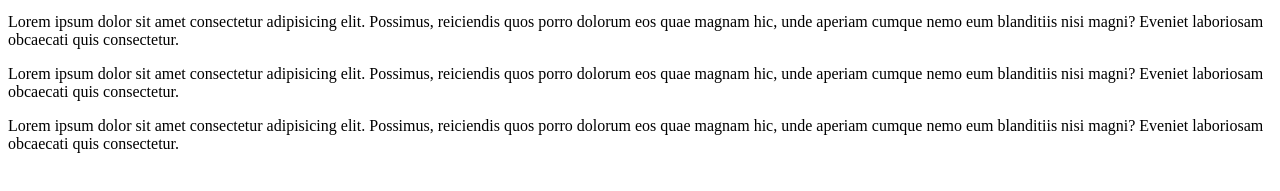
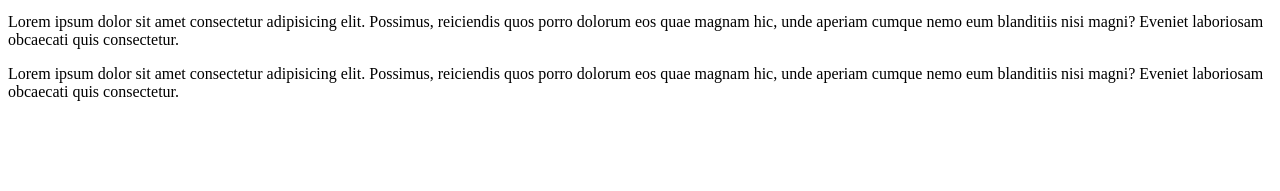
Before and after one commit to andre-febri/website-Hello-World, a plain HTML site: page index.html in a window 1280 px wide. Shown: the part 119-310 px from the top of the page. Drawn offline with Linux system fonts and the light colour scheme.

Commit message:
hapus 1 paragraf

```diff
--- a/index.html
+++ b/index.html
@@ -10,7 +10,5 @@
     <p>Lorem ipsum dolor sit amet consectetur adipisicing elit. Possimus, reiciendis quos porro dolorum eos quae magnam hic, unde aperiam cumque nemo eum blanditiis nisi magni? Eveniet laboriosam obcaecati quis consectetur.</p>
     <p>Lorem ipsum dolor sit amet consectetur adipisicing elit. Possimus, reiciendis quos porro dolorum eos quae magnam hic, unde aperiam cumque nemo eum blanditiis nisi magni? Eveniet laboriosam obcaecati quis consectetur.</p>
     <p>Lorem ipsum dolor sit amet consectetur adipisicing elit. Possimus, reiciendis quos porro dolorum eos quae magnam hic, unde aperiam cumque nemo eum blanditiis nisi magni? Eveniet laboriosam obcaecati quis consectetur.</p>
-    <p>Lorem ipsum dolor sit amet consectetur adipisicing elit. Possimus, reiciendis quos porro dolorum eos quae magnam hic, unde aperiam cumque nemo eum blanditiis nisi magni? Eveniet laboriosam obcaecati quis consectetur.</p>
-
 </body>
 </html>
```
